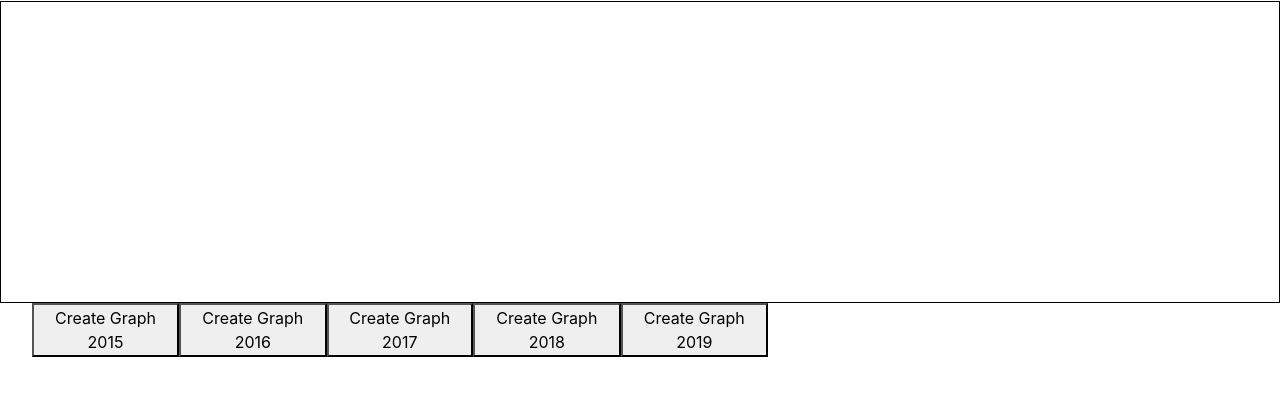
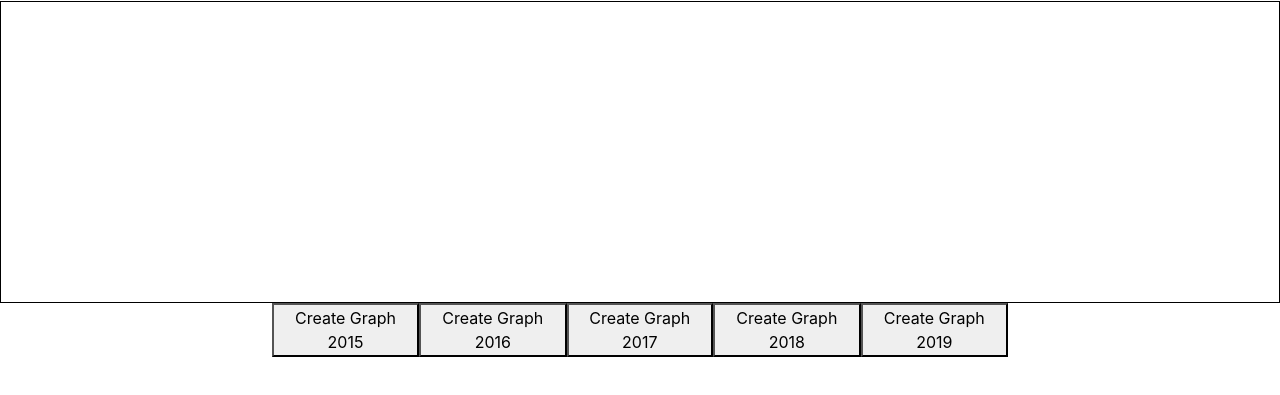
Before and after one commit to cbradle20/finalProject, a website: page public/index.html in a window 1280 px wide. Shown: the part 121-516 px from the top of the page. Drawn offline with nearby package versions, Linux system fonts and the light colour scheme.

Commit message:
Update style.css

```diff
--- a/public/style.css
+++ b/public/style.css
@@ -17,14 +17,18 @@ body{
     padding : 0px 16px;
     max-width : 800px;
     justify-content: center;
+    align-items: center;
+    margin: 0 auto;
+    flex-direction: row;
+    flex-wrap: wrap;
   }
 
-.flex-inner, .flex-outer{
+.flex-inner{
     align-items: center;
     list-style-type : none;
     padding : 0px 16px;
     max-width : 800px;
-    display : flex;
+    display: flex;
 }
 
 a:active{
```
